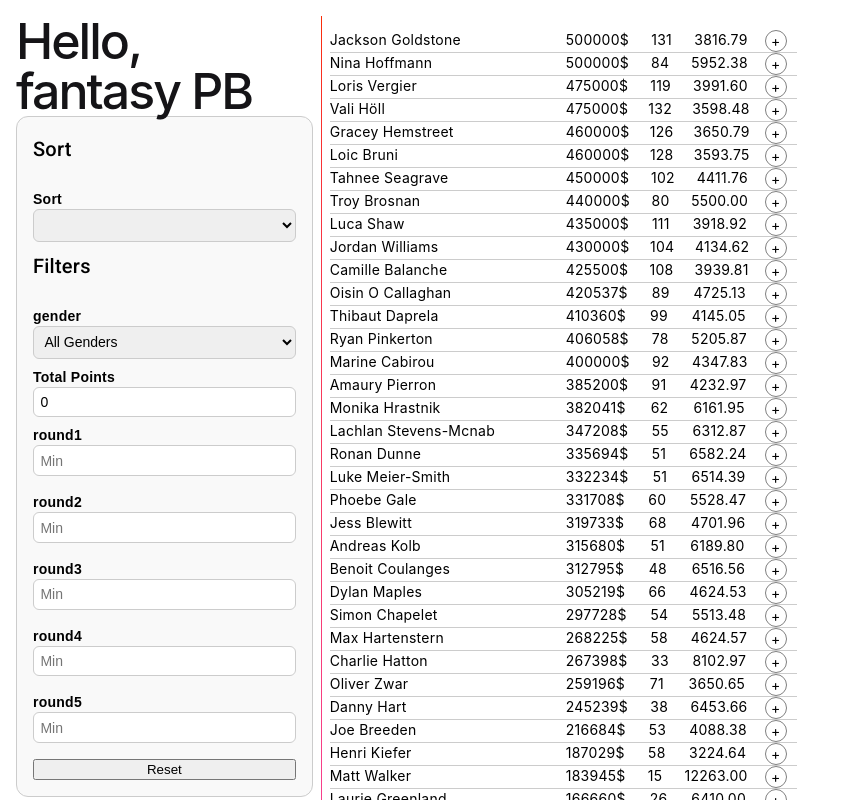
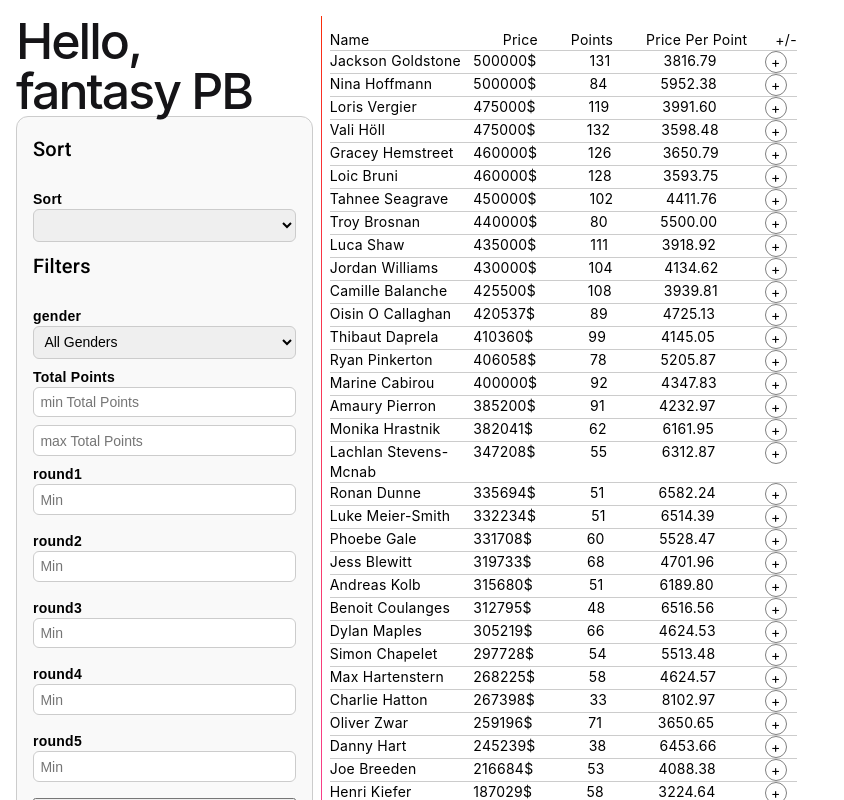
Before and after one commit to paultrial/fantasy, an Angular app: page / in a window 1280 px wide. Shown: the top 800 px of the page, without its empty margins (0-844 px from the left). Built offline with nearby package versions, Linux system fonts and the light colour scheme.

Commit message:
totalPointsfilter min max

```diff
--- a/src/app/app.component.html
+++ b/src/app/app.component.html
@@ -102,7 +102,8 @@
           </select>
           <div class="fiter-row">
             <label for="totalPoints">Total Points</label>
-            <input type="number" placeholder="Total Points" [(ngModel)]="totalPointsfilter" (input)="applyFilters()" />
+            <input type="number" placeholder="min Total Points" [(ngModel)]="totalPointsfilter.min" (input)="applyFilters()" />
+            <input type="number" placeholder="max Total Points" [(ngModel)]="totalPointsfilter.max" (input)="applyFilters()" />
           </div>
 
           <div *ngFor="let round of rounds" class="filter-row">
@@ -137,6 +138,13 @@
   <div class="right-side">
     <section>
       <ul class="athleteList" *ngIf="data">
+        <li class="athlete">
+          <div class="name">Name</div>
+          <div class="price">Price</div>
+          <div class="points">Points</div>
+          <div class="pricePerPoint">Price Per Point</div>
+          <div class="action">+/-</div>
+        </li>
         <li class="athlete" *ngFor="let athlete of data"
           [ngClass]="{injury: athlete.injury, overBudget: athlete.overBudget}">
           <div class="name"> {{ athlete.firstname }} {{ athlete.lastname }}</div>
@@ -151,7 +159,14 @@
       </ul>
     </section>
     <section>
-      <ul class="athleteList">
+      <ul *ngIf="filteredAthletes.length > 0" class="athleteList">
+        <li class="athlete">
+          <div class="name">Name</div>
+          <div class="price">Price</div>
+          <div class="points">Points</div>
+          <div class="pricePerPoint">Price Per Point</div>
+          <div class="action">+/-</div>
+        </li>
         <li class="athlete" *ngFor="let athlete of filteredAthletes" [ngClass]="{overBudget: athlete.overBudget}">
           <div class="name"> {{ athlete.firstname }} {{ athlete.lastname }}</div>
           <div class="price">{{ athlete.value }}$ </div>
--- a/src/app/app.component.less
+++ b/src/app/app.component.less
@@ -78,11 +78,11 @@ ul {
         }
 
         .name {
-            width: 60%;
+            width: 30%;
         }
 
         .data {
-            width: 60%;
+            width: 70%;
             display: flex;
             justify-content: space-between;
 
--- a/src/app/app.component.ts
+++ b/src/app/app.component.ts
@@ -16,7 +16,11 @@ export class AppComponent implements OnInit {
   data: any;
   team: any[] = [];
   sum: number = 0;
-  totalPointsfilter = 0;
+  totalPointsfilter = {
+    min: undefined,
+    max: undefined
+  }
+
   sortKey = ""
   errorMessage: string = '';
 
@@ -63,8 +67,8 @@ export class AppComponent implements OnInit {
     });
   }
 
-  sortBy(){
-    const key =  this.sortKey.split('/')[0]
+  sortBy() {
+    const key = this.sortKey.split('/')[0]
     const direction = this.sortKey.split('/')[1]
     this.filteredAthletes.sort((a: any, b: any) => {
       const x = direction == "fw" ? a[key] - b[key] : b[key] - a[key];
@@ -118,14 +122,17 @@ export class AppComponent implements OnInit {
         return (!filter?.min || value >= filter.min);
       });
 
-      const totalPointsfilterMatch = athlete.totalpoints >= this.totalPointsfilter;
-
+      const totalPointsfilterMatch = (!this.totalPointsfilter?.min || athlete.totalpoints >= this.totalPointsfilter.min) && (!this.totalPointsfilter?.max || athlete.totalpoints <= this.totalPointsfilter.max);
 
       return genderMatch && roundsMatch && totalPointsfilterMatch;
     }).sort((a: any, b: any) => +b.value - +a.value);
   }
 
   resetFilters(): void {
+    this.totalPointsfilter = {
+      min: undefined,
+      max: undefined
+    }
     this.filterGender = '';
     this.filteredAthletes = [...this.data];
     this.rounds.forEach(r => {
```
